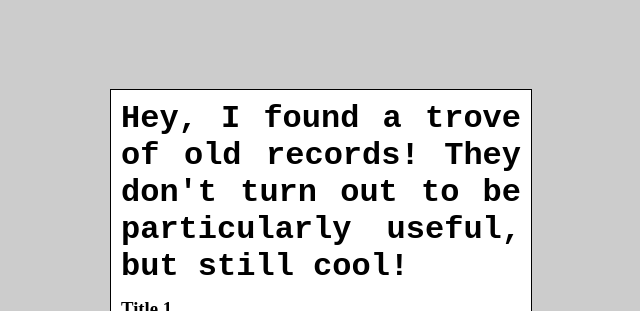
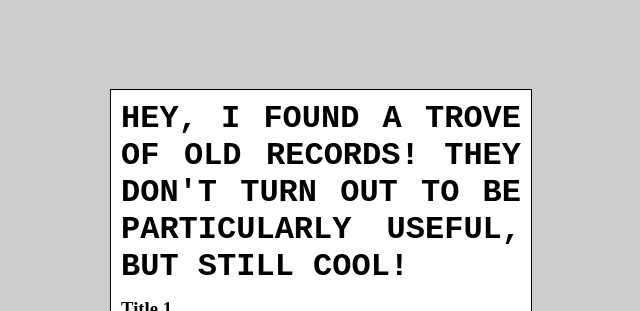
Before and after one commit to jgcarrillo/scientific-layout-flexbox, a plain HTML site: page paper02/index.html in a window 1280 px wide. Shown: the top 311 px of the page, without its empty margins (319-959 px from the left). Drawn offline with Linux system fonts and the light colour scheme.

Commit message:
FIX: uppercase in h1 title

```diff
--- a/paper01/css/styles.css
+++ b/paper01/css/styles.css
@@ -41,6 +41,7 @@ h3:first-child {
 	margin: 0;
 	padding-bottom: 0.4em;
 	text-align: center;
+	text-transform: uppercase;
 }
 
 .info {
--- a/paper02/css/styles.css
+++ b/paper02/css/styles.css
@@ -28,7 +28,6 @@ h3 {
 
 .title {
 	display: flex;
-	justify-content: center;
 }
 
 .title h1 {
@@ -37,6 +36,9 @@ h3 {
 	margin: 0;
 	padding-bottom: 0.4em;
 	text-align: justify;
+	flex-direction: column;
+	align-items: center;
+	text-transform: uppercase;
 }
 
 .content {
--- a/paper03/css/styles.css
+++ b/paper03/css/styles.css
@@ -37,6 +37,7 @@ h3 {
 	margin: 0;
 	padding-bottom: 0.4em;
 	align-items: center;
+	text-transform: uppercase;
 }
 
 .info {
```
